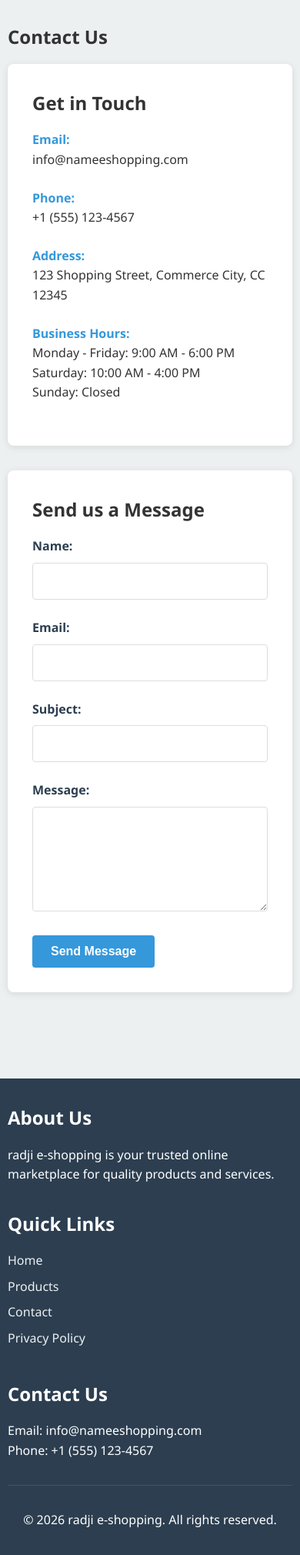
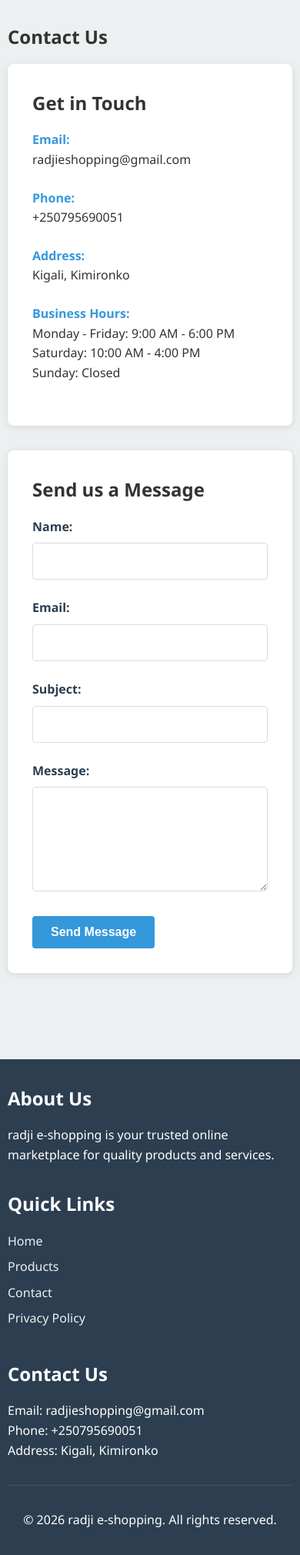
Before and after one commit to Sougnabe/e-commerce_project, a PHP site: page /contact.php in a window 390 px wide. Shown: the part 155-2175 px from the top of the page at 77% size. Run offline with PHP 8.4, Linux system fonts and the light colour scheme.

Commit message:
Update contact information: email, phone, and address

```diff
--- a/public/about.php
+++ b/public/about.php
@@ -37,9 +37,9 @@ include_once '../src/includes/header.php';
             <h3>Contact Information</h3>
             <p>For any inquiries or feedback, please don't hesitate to contact us:</p>
             <ul>
-                <li>Email: info@nameeshopping.com</li>
-                <li>Phone: +1 (555) 123-4567</li>
-                <li>Address: 123 Shopping Street, Commerce City, CC 12345</li>
+                <li>Email: radjieshopping@gmail.com</li>
+                <li>Phone: +250795690051</li>
+                <li>Address: Kigali, Kimironko</li>
             </ul>
         </div>
     </section>
--- a/public/contact.php
+++ b/public/contact.php
@@ -18,15 +18,15 @@ $contact_success = $_GET['success'] ?? '';
                 <h3>Get in Touch</h3>
                 <div class="info-item">
                     <strong>Email:</strong>
-                    <p>info@nameeshopping.com</p>
+                    <p>radjieshopping@gmail.com</p>
                 </div>
                 <div class="info-item">
                     <strong>Phone:</strong>
-                    <p>+1 (555) 123-4567</p>
+                    <p>+250795690051</p>
                 </div>
                 <div class="info-item">
                     <strong>Address:</strong>
-                    <p>123 Shopping Street, Commerce City, CC 12345</p>
+                    <p>Kigali, Kimironko</p>
                 </div>
                 <div class="info-item">
                     <strong>Business Hours:</strong>
--- a/public/privacy.php
+++ b/public/privacy.php
@@ -36,7 +36,7 @@ include_once '../src/includes/header.php';
             <p>We may update our Privacy Policy from time to time. We will notify you of any changes by posting the new Privacy Policy on this page.</p>
 
             <h3>6. Contact Us</h3>
-            <p>If you have any questions about this Privacy Policy, please contact us at info@nameeshopping.com</p>
+            <p>If you have any questions about this Privacy Policy, please contact us at radjieshopping@gmail.com</p>
         </div>
     </section>
 
--- a/src/includes/footer.php
+++ b/src/includes/footer.php
@@ -18,8 +18,9 @@
                 </div>
                 <div class="footer-section">
                     <h3>Contact Us</h3>
-                    <p>Email: info@nameeshopping.com</p>
-                    <p>Phone: +1 (555) 123-4567</p>
+                    <p>Email: radjieshopping@gmail.com</p>
+                    <p>Phone: +250795690051</p>
+                    <p>Address: Kigali, Kimironko</p>
                 </div>
             </div>
             <div class="footer-bottom">
```
Also changed, not shown: README.md.
